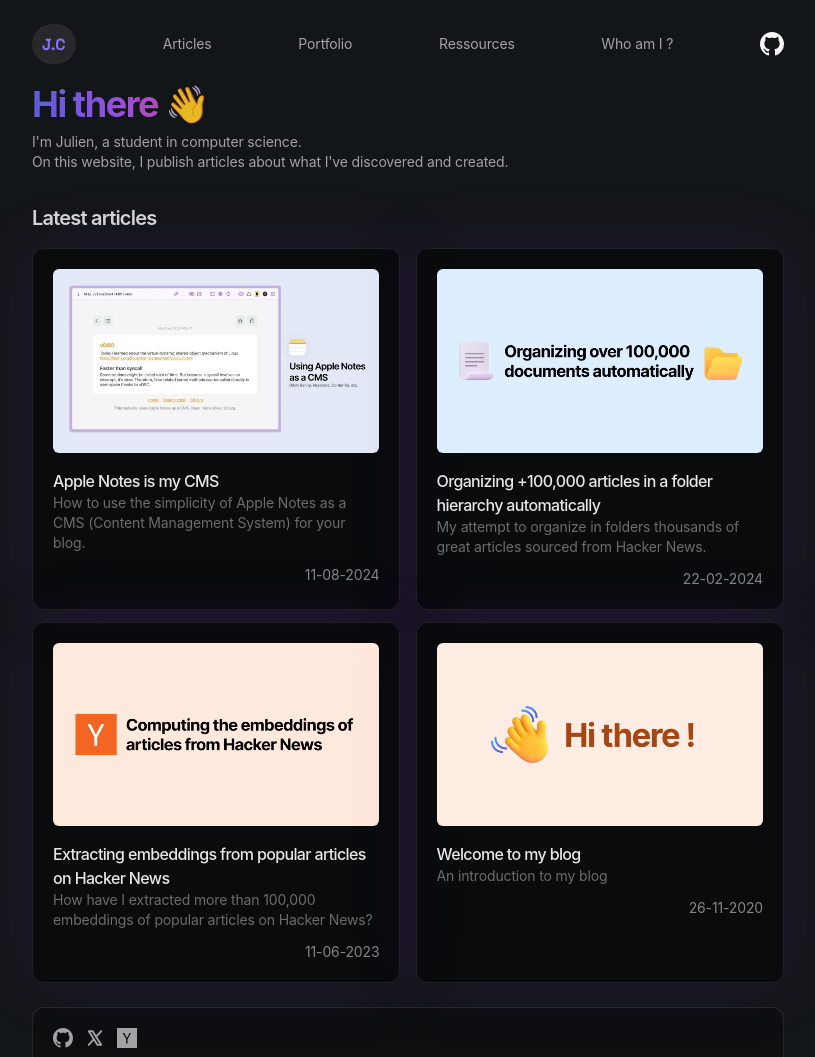
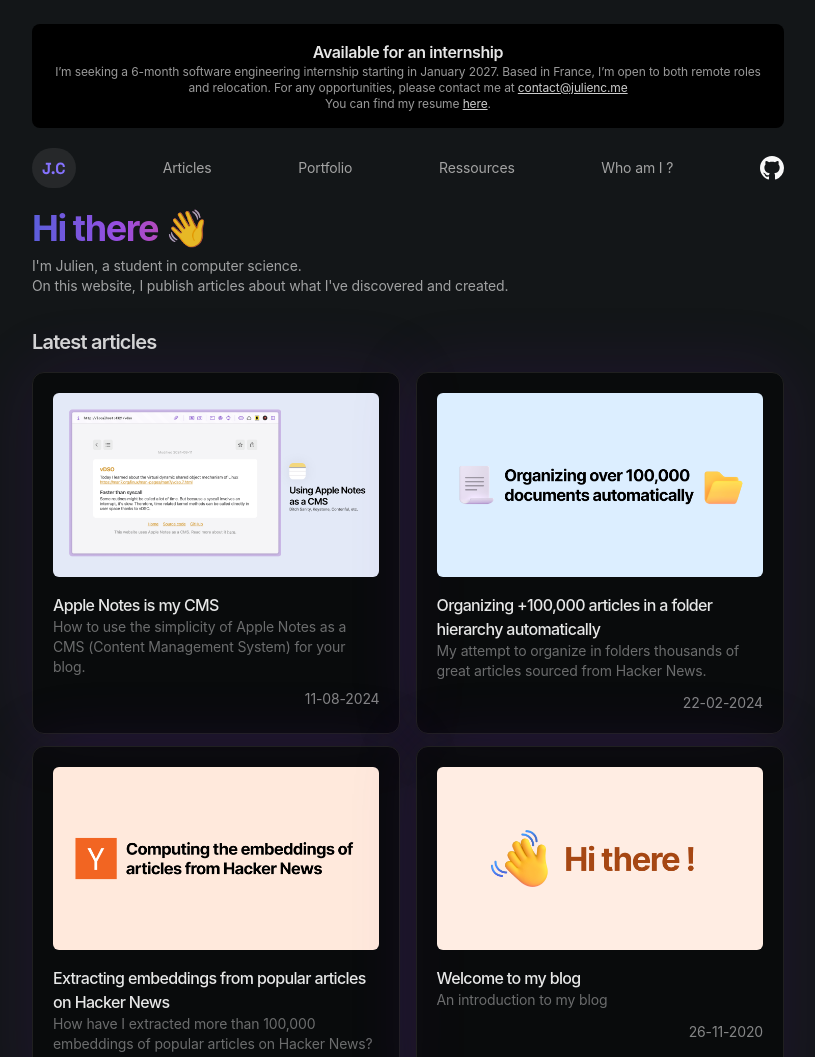
Before and after one commit to julien040/blog, an Astro site: page / in a window 1280 px wide. Shown: the top 1057 px of the page, without its empty margins (232-1047 px from the left). Built offline with nearby package versions, Linux system fonts and the light colour scheme; Astro itself is replaced by a stand-in of ours; some packages are replaced by stand-ins of ours; a web font is replaced by a local one.

Commit message:
Add internship banner

```diff
--- a/src/layouts/Global.astro
+++ b/src/layouts/Global.astro
@@ -135,6 +135,19 @@
         referrerpolicy="no-referrer-when-downgrade"
       />
     </noscript>
+    <div
+            class="w-full bg-black text-amber-900 text-center p-4  mb-5 font-ui rounded-lg"
+            >
+            <div class="max-w-3xl mx-auto flex flex-col">
+                <h1 class="text-md font-semibold tracking-tight">Available for an internship</h1>
+                <p class="text-xs text-white/60">
+                    I’m seeking a 6-month software engineering internship starting in January 2027. Based in France, I’m open to both remote roles and relocation. For any opportunities, please contact me at <a href="mailto:contact@julienc.me" class="underline text-white/80">
+                        contact@julienc.me
+                    </a> <br />
+                    You can find my resume <a href="https://cdn.julienc.me/resume.pdf" class="underline text-white/80">here</a>.
+                </p>
+            </div>
+            </div>
     <NavBar />
     <main>
       <slot />
```
